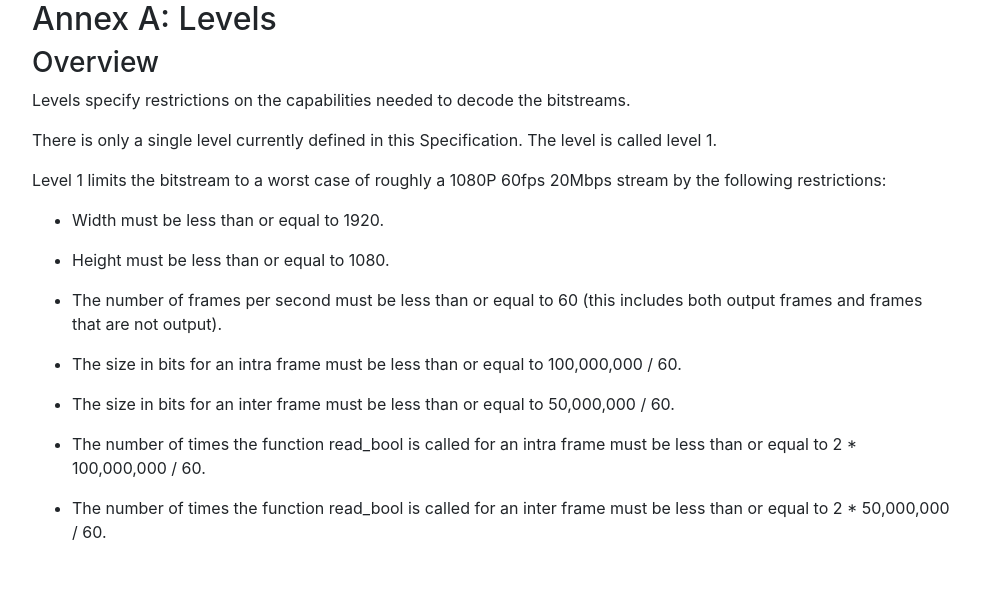
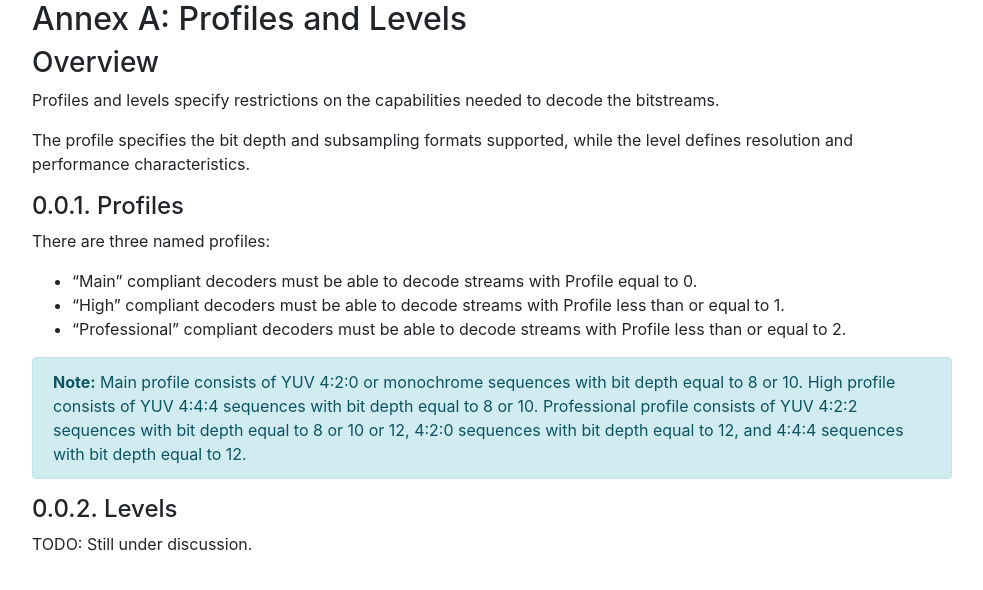
Before and after one commit to AOMediaCodec/av1-spec, a Jekyll site: the page built from annex.a.levels.md, in a window 1280 px wide. Shown: the top 590 px of the page, without its empty margins (53-1036 px from the left). Built offline with Jekyll 4.4.1, drawn with Linux system fonts in a browser that asks for light colours; nearby versions of some CDN libraries; our own code applies the rules of GitHub Pages for plain Markdown files.

Commit message:
Add description of profiles

```diff
--- a/annex.a.levels.md
+++ b/annex.a.levels.md
@@ -1,33 +1,30 @@
-## Annex A: Levels
+## Annex A: Profiles and Levels
 {:.no_count}
 
 
 ### Overview
 {:.no_toc .no_count}
 
-Levels specify restrictions on the capabilities needed to decode the bitstreams.
+Profiles and levels specify restrictions on the capabilities needed to decode the bitstreams.
 
-There is only a single level currently defined in this Specification. The level
-is called level 1.
+The profile specifies the bit depth and subsampling formats supported, while the level defines
+resolution and performance characteristics.
 
-Level 1 limits the bitstream to a worst case of roughly a 1080P 60fps 20Mbps
-stream by the following restrictions:
+#### Profiles
 
-  * Width must be less than or equal to 1920.
+There are three named profiles:
 
-  * Height must be less than or equal to 1080.
+  * "Main" compliant decoders must be able to decode streams with Profile equal to 0.
+  * "High" compliant decoders must be able to decode streams with Profile less than or equal to 1.
+  * "Professional" compliant decoders must be able to decode streams with Profile less than or equal to 2.
 
-  * The number of frames per second must be less than or equal to 60 (this
-    includes both output frames and frames that are not output).
+**Note:** Main profile consists of YUV 4:2:0 or monochrome sequences with bit depth equal to 8 or 10.
+High profile consists of YUV 4:4:4 sequences with bit depth equal to 8 or 10.
+Professional profile consists of YUV 4:2:2 sequences with bit depth equal to 8 or 10 or 12,
+4:2:0 sequences with bit depth equal to 12,
+and 4:4:4 sequences with bit depth equal to 12.
+{:.alert .alert-info }
 
-  * The size in bits for an intra frame must be less than or equal
-    to 100,000,000 / 60.
+#### Levels
 
-  * The size in bits for an inter frame must be less than or equal
-    to 50,000,000 / 60.
-
-  * The number of times the function read_bool is called for an intra frame
-    must be less than or equal to 2 * 100,000,000 / 60.
-
-  * The number of times the function read_bool is called for an inter frame must
-    be less than or equal to 2 * 50,000,000 / 60.
+TODO: Still under discussion.
```
